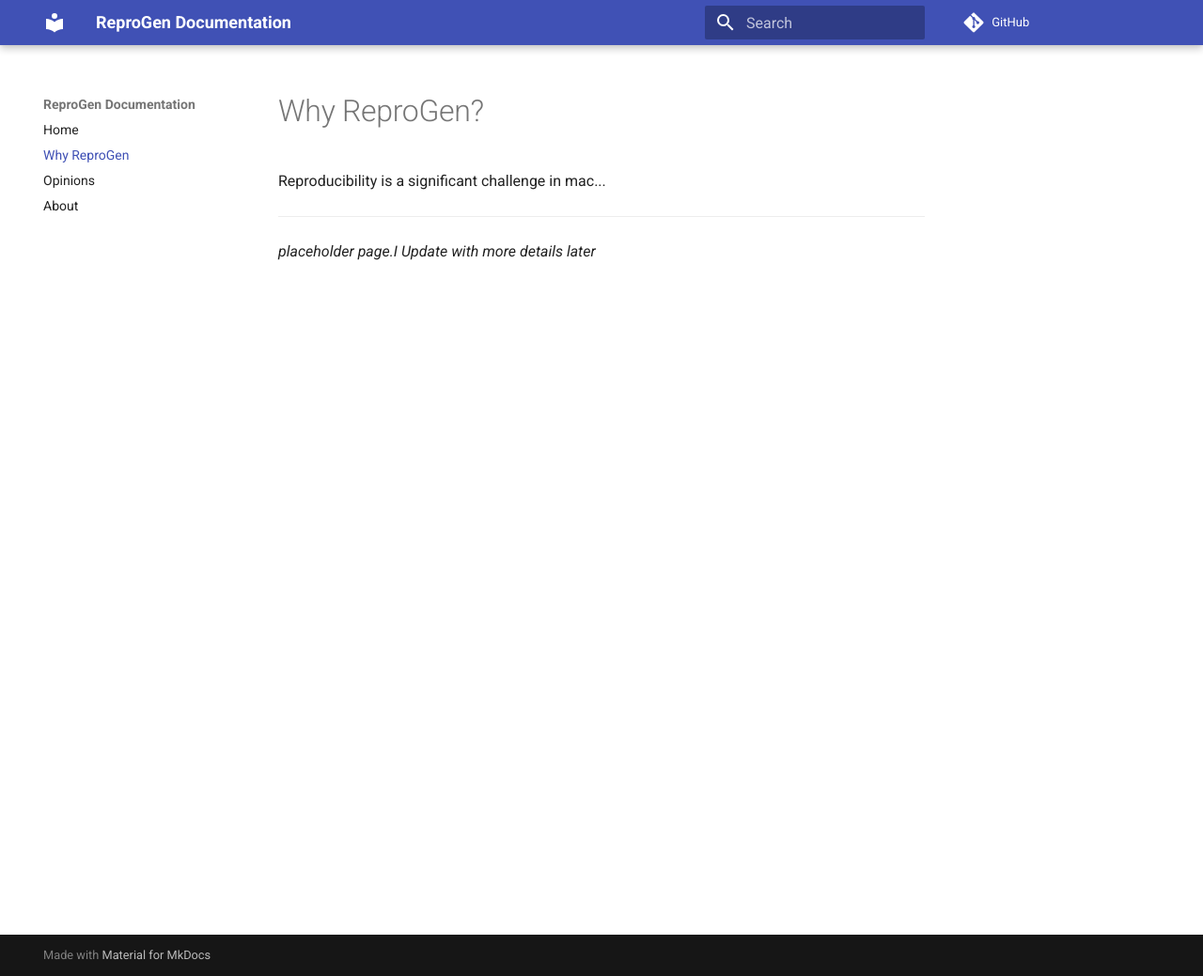
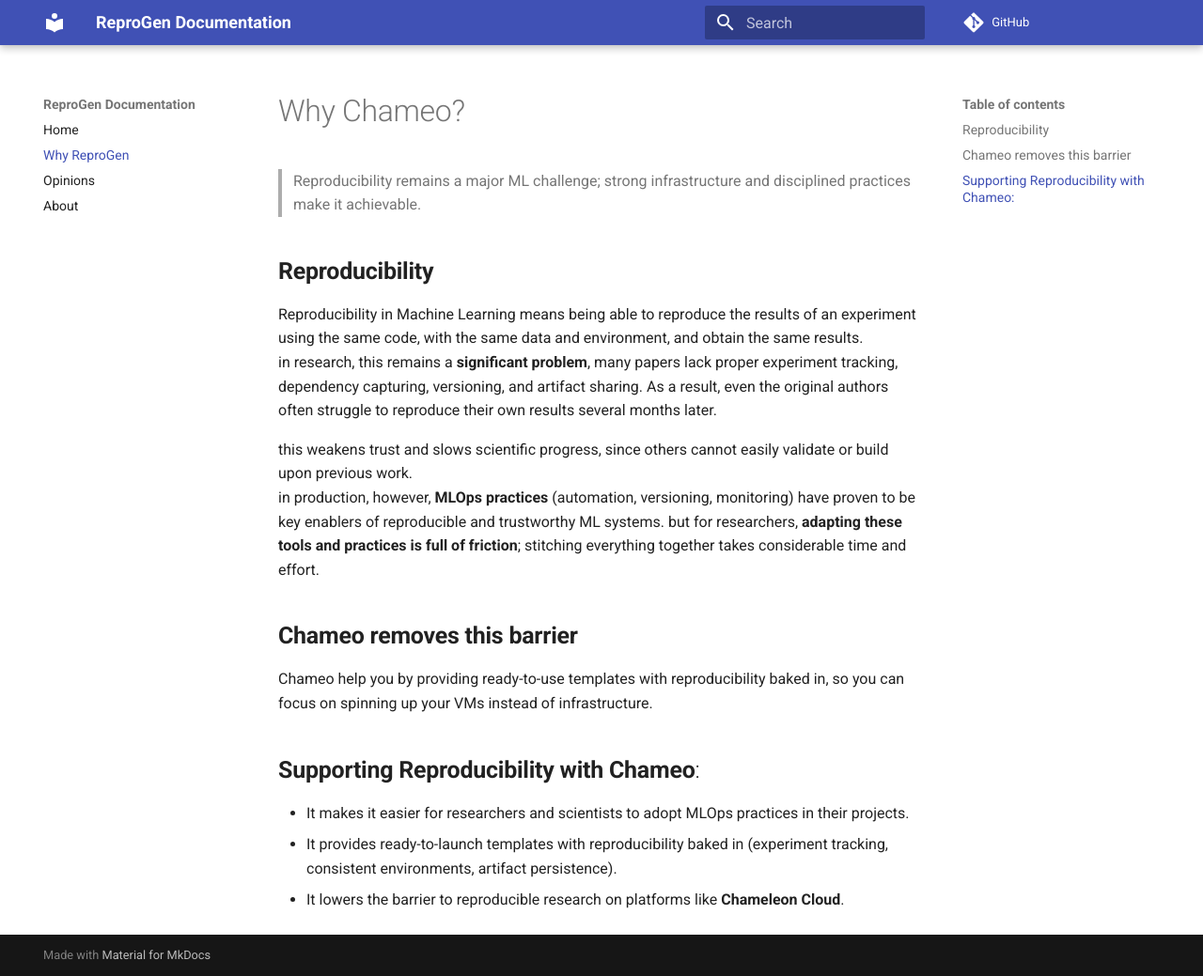
Before and after one commit to A7med7x7/chameo_docs, an MkDocs documentation site: the page built from docs/why.md, in a window 1280 px wide and 1039 px high. Shown: the whole window at 94% size. Built offline with MkDocs 1.6.1 and Material for MkDocs 9.7.7, drawn with Linux system fonts in a browser that asks for light colours; comment, search, counter and statistics services are not loaded.

```diff
--- a/docs/why.md
+++ b/docs/why.md
@@ -1,7 +1,20 @@
-# Why ReproGen?
+# Why Chameo?
+> Reproducibility remains a major ML challenge; strong infrastructure and disciplined practices make it achievable.
 
-Reproducibility is a significant challenge in mac...
 
----
+## **Reproducibility**
+Reproducibility in Machine Learning means being able to reproduce the results of an experiment using the same code, with the same data and environment, and obtain the same results.
+in research, this remains a **significant problem**, many papers lack proper experiment tracking, dependency capturing, versioning, and artifact sharing. As a result, even the original authors often struggle to reproduce their own results several months later.
 
-_placeholder page.I Update with more details later_
+this weakens trust and slows scientific progress, since others cannot easily validate or build upon previous work.
+in production, however, **MLOps practices** (automation, versioning, monitoring) have proven to be key enablers of reproducible and trustworthy ML systems.
+but for researchers, **adapting these tools and practices is full of friction**; stitching everything together takes considerable time
+and effort.
+
+## **Chameo removes this barrier**
+Chameo help you by providing ready-to-use templates with reproducibility baked in, so you can focus on spinning up your VMs instead of infrastructure.
+
+## **Supporting Reproducibility with Chameo**:
+- It makes it easier for researchers and scientists to adopt MLOps practices in their projects.
+- It provides ready-to-launch templates with reproducibility baked in (experiment tracking, consistent environments, artifact persistence).
+- It lowers the barrier to reproducible research on platforms like **Chameleon Cloud**.
```
Also changed, not shown: docs/about.md (+4 -6 lines), docs/index.md (+3 -3 lines), docs/options.md (+2 -2 lines), docs/replay.md (added, +102 -0 lines), docs/images/logo.png (added).
